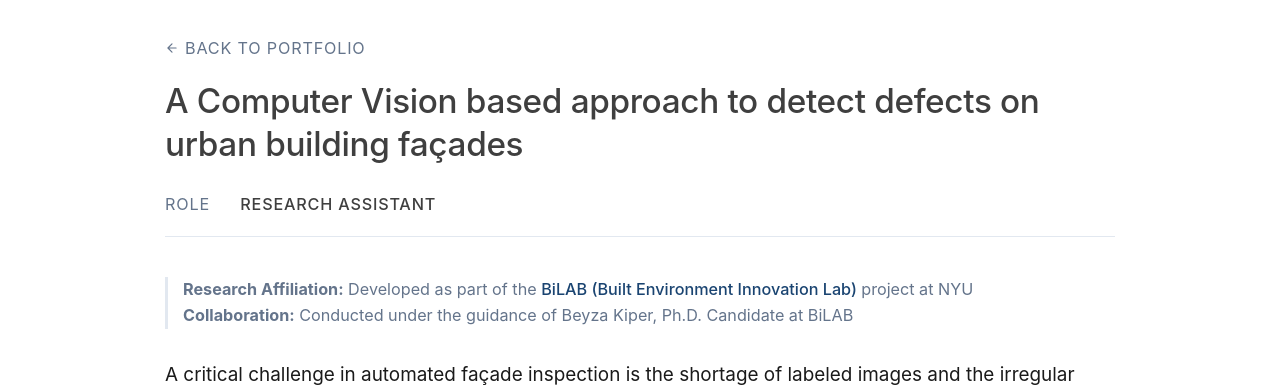
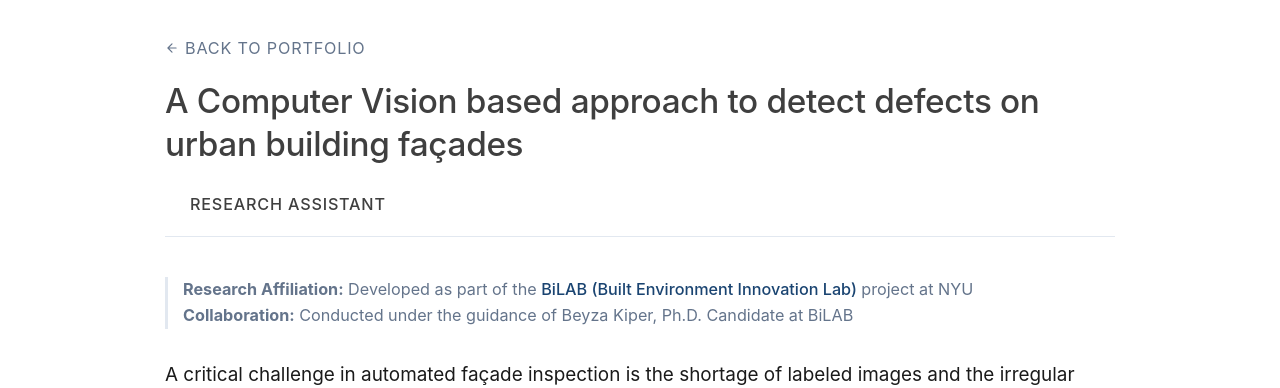
Before and after one commit to Seab0t/Seab0t.github.io, a Jekyll site: the page built from _portfolio/portfolio-facade.md, in a window 1280 px wide. Shown: the top 388 px of the page. Built offline with Jekyll 4.4.1, drawn with Linux system fonts in a browser that asks for light colours; a script bundle is joined from its source files by our own code; library files that are not in the unit come from our copies.

Commit message:
Update portfolio-item.html

```diff
--- a/_layouts/portfolio-item.html
+++ b/_layouts/portfolio-item.html
@@ -203,7 +203,7 @@ layout: default
 <div class="typography-meta-info">
       <div class="meta-left-role">
         {% if page.project_role %}
-          Role  <span class="role-value">{{ page.project_role }}</span>
+          <span class="role-value">{{ page.project_role }}</span>
         {% endif %}
       </div>
 
```
